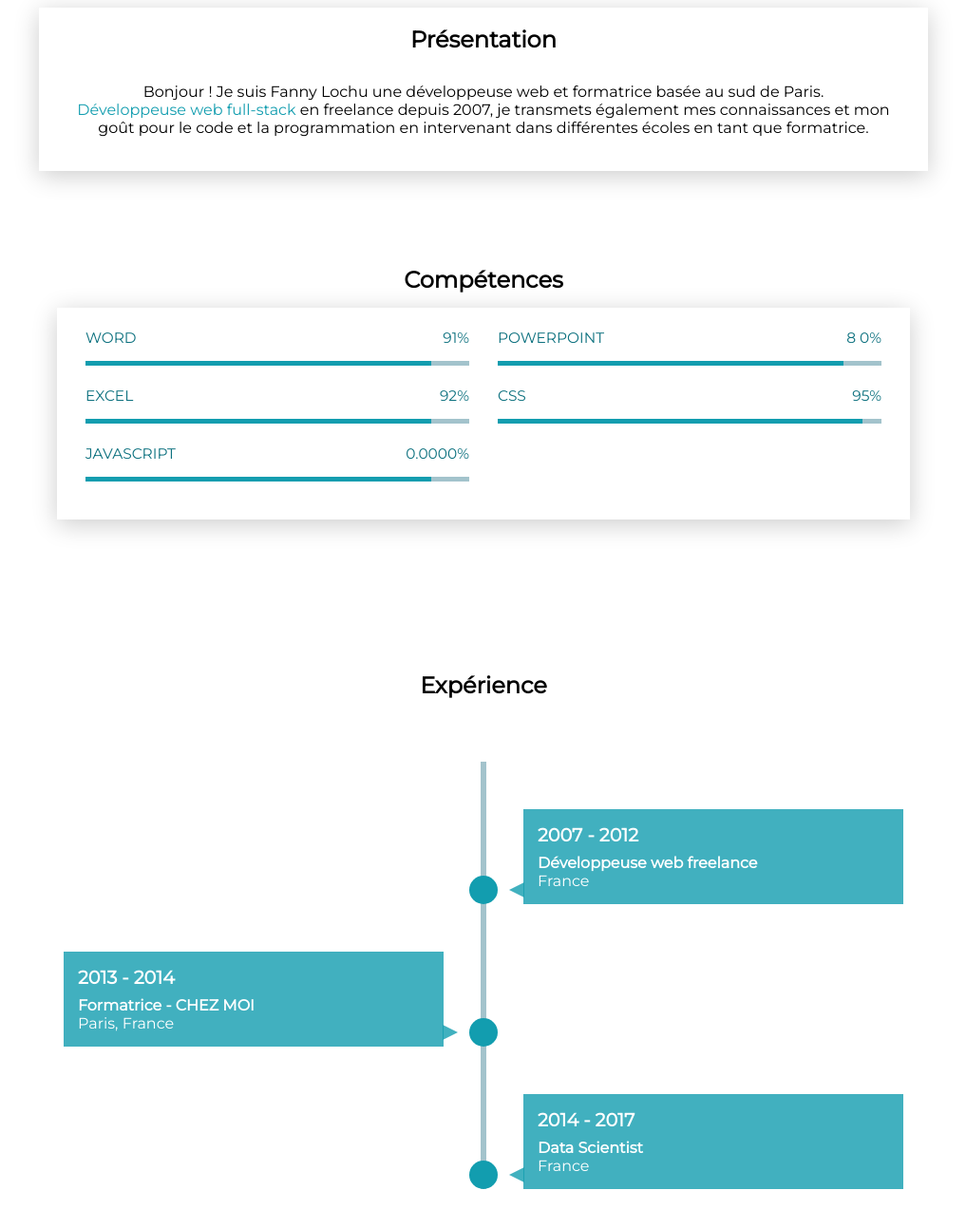
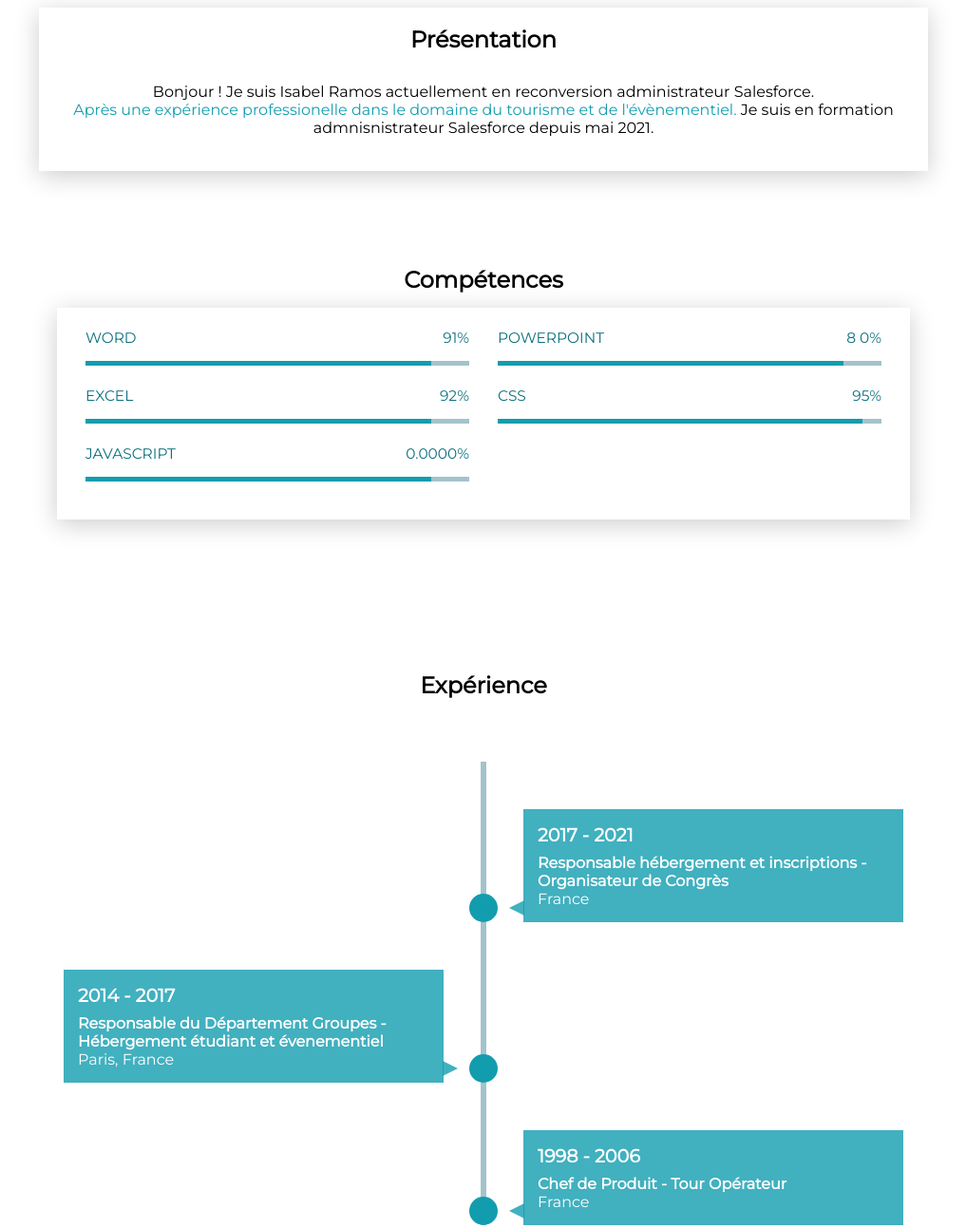
Before and after one commit to ramos77420/Isabel, a website: page index.html in a window 1280 px wide. Shown: the part 612-1905 px from the top of the page at 95% size, without its empty margins (131-1148 px from the left). Drawn offline with Linux system fonts and the light colour scheme.

```diff
--- a/index.html
+++ b/index.html
@@ -19,16 +19,13 @@
       <img src="images/ma-photo.png" alt="Photo de Isabel" />
       <h2>Présentation</h2>
       <p>
-        Bonjour ! Je suis Fanny Lochu une développeuse web et formatrice basée
-        au sud de Paris.<br />
+        Bonjour ! Je suis Isabel Ramos actuellement en reconversion administrateur Salesforce.<br />
         <a
           href="https://www.linkedin.com/in/isabel-ramos-50a6a126/"
           target="_blank"
-          >Développeuse web full-stack</a
+          >Après une expérience professionelle dans le domaine du tourisme et de l'évènementiel. </a
         >
-        en freelance depuis 2007, je transmets également mes connaissances et
-        mon goût pour le code et la programmation en intervenant dans
-        différentes écoles en tant que formatrice.
+        Je suis en formation admnisnistrateur Salesforce depuis mai 2021.
       </p>
     </section>
     <section class="skills"><h2>Compétences</h2>
@@ -88,8 +85,8 @@
         <!-- Début expérience 1 -->
           <li>
             <div class="bubble">
-              <time>2007 - 2012 </time>
-              <span>Développeuse web freelance</span>
+              <time>2017 - 2021 </time>
+              <span>Responsable hébergement et inscriptions - Organisateur de Congrès</span>
               <br />France
             </div>
           </li>
@@ -97,8 +94,8 @@
           <!-- Début expérience 2 -->
           <li>
             <div class="bubble">
-              <time>2013 - 2014</time>
-              <span>Formatrice - CHEZ MOI</span>
+              <time>2014 - 2017</time>
+              <span>Responsable du Département Groupes - Hébergement étudiant et évenementiel</span>
               <br />Paris, France
             </div>
           </li>
@@ -106,8 +103,8 @@
         <!-- Début expérience 3 -->
         <li>
           <div class="bubble">
-            <time>2014 - 2017</time>
-            <span>Data Scientist</span>
+            <time>1998 - 2006</time>
+            <span>Chef de Produit - Tour Opérateur</span>
             <br />France
           </div>
         </li>
```
Also changed, not shown: images/header.jpg (added), images/ma-photo.png.
